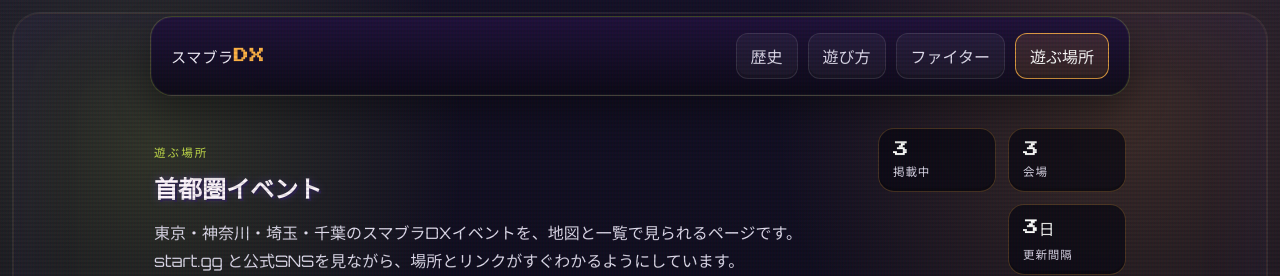
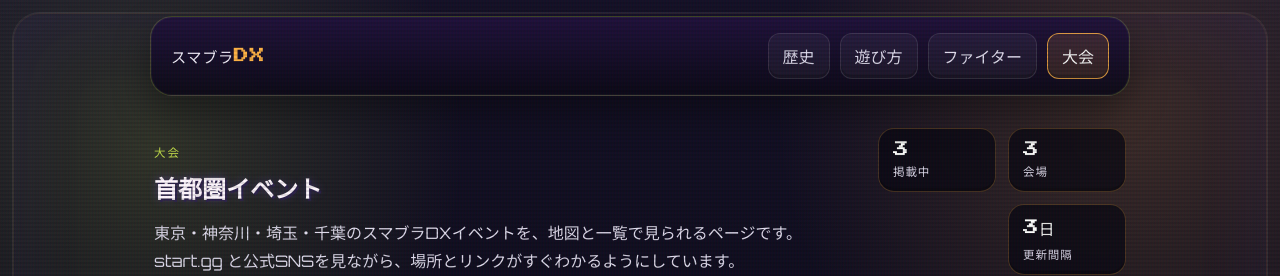
Before and after one commit to jakobng/ssbm-website, a React (Vite) app: page /ssbm-website/events in a window 1280 px wide. Shown: the top 276 px of the page. Built offline with nearby package versions, Linux system fonts and the light colour scheme; a web font is replaced by a local one.

Commit message:
Rename events section label

```diff
--- a/src/App.tsx
+++ b/src/App.tsx
@@ -59,7 +59,7 @@
               ファイター
             </NavLink>
             <NavLink to="/events" className={({ isActive }) => `nav-link${isActive ? ' nav-link--active' : ''}`}>
-              遊ぶ場所
+              大会
             </NavLink>
           </nav>
         </header>
--- a/src/components/Home.tsx
+++ b/src/components/Home.tsx
@@ -19,7 +19,7 @@
               遊び方
             </Link>
             <Link to="/events" className="gc-button b-button">
-              遊ぶ場所
+              大会
             </Link>
             <Link to="/history" className="gc-button">
               なぜ遊ぶか
@@ -56,13 +56,13 @@
           </Link>
         </div>
         <div className="glass-panel home-card">
-          <p className="eyebrow">遊ぶ場所</p>
+          <p className="eyebrow">大会</p>
           <h3>Slippi と 東京</h3>
           <p>
             すぐに Slippi で ネット対戦をしたり、東京で 会場や大会を さがせます。
           </p>
           <Link to="/events" className="card-link">
-            遊ぶ場所を見る
+            大会を見る
           </Link>
         </div>
         <div className="glass-panel home-card">
--- a/src/components/TokyoEvents.tsx
+++ b/src/components/TokyoEvents.tsx
@@ -146,7 +146,7 @@
     <div className="page page--events">
       <section className="page-hero">
         <div>
-          <p className="eyebrow">遊ぶ場所</p>
+          <p className="eyebrow">大会</p>
           <h2>首都圏イベント</h2>
           <p className="page-copy">
             東京・神奈川・埼玉・千葉のスマブラDXイベントを、地図と一覧で見られるページです。
```
